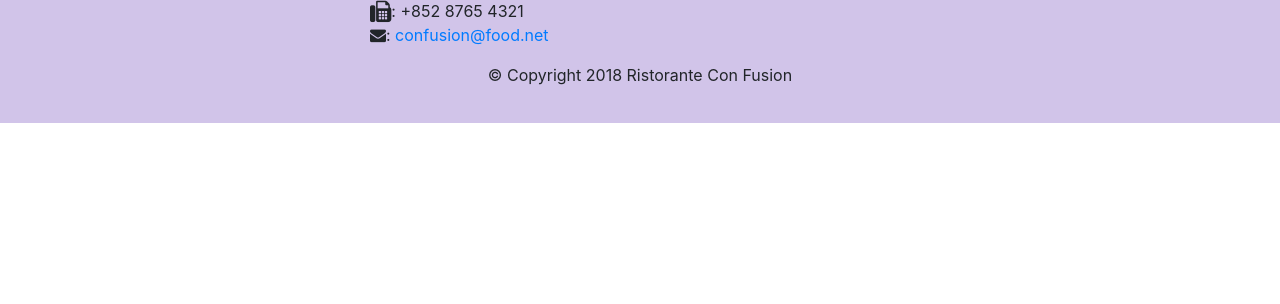
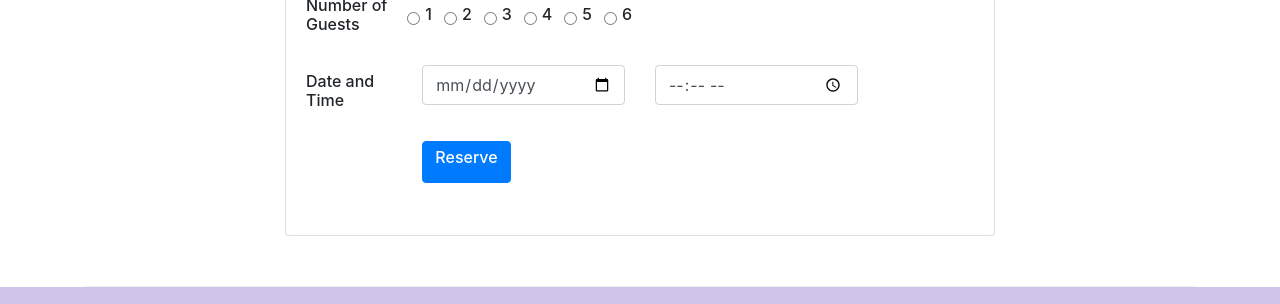
Before and after one commit to Naveen-Singh8783/restaurent, a website: page index.html in a window 1280 px wide. Shown: the part 1683-1987 px from the top of the page. Before the commit the page ends 1806 px from the top, so only its background shows below. Drawn offline with nearby package versions, Linux system fonts and the light colour scheme.

Commit message:
Assignment2

```diff
--- a/index.html
+++ b/index.html
@@ -24,10 +24,14 @@
             <a class="navbar-brand mr-auto" href="#"><img src="img/logo.png" height="30" width="41"></a>
             <div class="collapse navbar-collapse" id="Navbar">
                 <ul class="navbar-nav mr-auto">
-                        <li class="nav-item active"><a class="nav-link" href="#"><span class="fa fa-home fa-lg"></span> Home</a></li>
-                        <li class="nav-item"><a class="nav-link" href="./aboutus.html"><span class="fa fa-info fa-lg"></span> About</a></li>
-                        <li class="nav-item"><a class="nav-link" href="#"><span class="fa fa-list fa-lg"></span> Menu</a></li>
-                        <li class="nav-item"><a class="nav-link" href="./contactus.html"><span class="fa fa-address-card fa-lg"></span> Contact</a></li>
+                    <li class="nav-item active"><a class="nav-link" href="#"><span class="fa fa-home fa-lg"></span>
+                            Home</a></li>
+                    <li class="nav-item"><a class="nav-link" href="./aboutus.html"><span
+                                class="fa fa-info fa-lg"></span> About</a></li>
+                    <li class="nav-item"><a class="nav-link" href="#"><span class="fa fa-list fa-lg"></span> Menu</a>
+                    </li>
+                    <li class="nav-item"><a class="nav-link" href="./contactus.html"><span
+                                class="fa fa-address-card fa-lg"></span> Contact</a></li>
                 </ul>
             </div>
         </div>
@@ -38,10 +42,16 @@
             <div class="row row-header">
                 <div class="col-12 col-sm-6">
                     <h1>Ristorante con Fusion</h1>
-                    <p>We take inspiration from the World's best cuisines, and create a unique fusion experience. Our lipsmacking creations will tickle your culinary senses!</p>
+                    <p>We take inspiration from the World's best cuisines, and create a unique fusion experience. Our
+                        lipsmacking creations will tickle your culinary senses!</p>
                 </div>
-                <div class="col-12 col-sm align-self-center">
+                <div class="col-12 col-sm-3 align-self-center">
                     <img src="img/logo.png" class="img-fluid">
+                </div>
+                <div class="col-12 col-sm-3 align-self-center" class="btn-group" role="group">
+                    <a role="button" class="btn btn-warning text-dark btn-lg btn-block" href="#ReserveTable">
+                        <h5>Reserve Table</h5>
+                    </a>
                 </div>
             </div>
         </div>
@@ -56,8 +66,11 @@
                 <div class="media">
                     <img class="d-flex mr-3 img-thumbail align-self-center" src="img/uthappizza.png" alt="uthappizza">
                     <div class="media-body">
-                             <h2 class="mt-0">Uthappizza<span class="badge badge-danger">HOT</span><span class="badge badge-pill badge-secondary">$4.99</span></h2>
-                             <p class="d-none d-sm-block">A unique combination of Indian Uthappam (pancake) and Italian pizza, topped with Cerignola olives, ripe vine cherry tomatoes, Vidalia onion, Guntur chillies and Buffalo Paneer.</p>
+                        <h2 class="mt-0">Uthappizza &nbsp;<span class="badge badge-danger">HOT</span>
+                            <span class="badge badge-pill badge-secondary">$4.99</span></h2>
+                        <p class="d-none d-sm-block">A unique combination of Indian Uthappam (pancake) and Italian
+                            pizza, topped with Cerignola olives, ripe vine cherry tomatoes, Vidalia onion, Guntur
+                            chillies and Buffalo Paneer.</p>
                     </div>
                 </div>
             </div>
@@ -71,10 +84,13 @@
             <div class="col col-sm col-md">
                 <div class="media">
                     <div class="media-body">
-                            <h2 class="mt-0">Weekend Grand Buffet</h2>
-                            <p class="d-none d-sm-block">Featuring mouthwatering combinations with a choice of five different salads, six enticing appetizers, six main entrees and five choicest desserts. Free flowing bubbly and soft drinks. All for just $19.99 per person </p>
+                        <h2 class="mt-0">Weekend Grand Buffet &nbsp;<span class="badge badge-danger">New</span></h2>
+                        <p class="d-none d-sm-block">Featuring mouthwatering combinations with a choice of five
+                            different salads, six enticing appetizers, six main entrees and five choicest desserts. Free
+                            flowing bubbly and soft drinks. All for just $19.99 per person </p>
                     </div>
-                    <img class="d-flex ml-3 img-thumbail align-self-center" src="img/buffet.png" alt="Weekend Grand Buffet">
+                    <img class="d-flex ml-3 img-thumbail align-self-center" src="img/buffet.png"
+                        alt="Weekend Grand Buffet">
                 </div>
             </div>
         </div>
@@ -85,8 +101,8 @@
             </div>
             <div class="col col-sm order-sm-first col-md">
                 <div class="media">
-                            <img class="d-flex mr-3 img-thumbnail align-self-center"
-                                    src="img/alberto.png" alt="Alberto Somayya">
+                    <img class="d-flex mr-3 img-thumbnail align-self-center" src="img/alberto.png"
+                        alt="Alberto Somayya">
                     <div class="media-body">
                         <h2 class="mt-0">Alberto Somayya</h2>
                         <h4>Executive Chef</h4>
@@ -95,6 +111,86 @@
                             whos-who in the culinary world, he specializes in
                             creating mouthwatering Indo-Italian fusion experiences.
                         </p>
+                    </div>
+                </div>
+            </div>
+        </div>
+    </div>
+    <div class="container">
+        <div class="row row-content" id="ReserveTable">
+            <div class="col-12 col-sm-8 offset-sm-2 align-item-centre">
+                <div class="card">
+                    <div class="card-header bg-warning text-white">
+                        <h3>Reserve a Table</h3>
+                    </div>
+                    <div class="card-body">
+                        <form>
+                            <div class="form-group row">
+
+                                <label for="Numberofguest" class="col-12 col-md-2 col-form-label">
+                                    <h6>Number of Guests</h6>
+                                </label>
+                                <div class="form-check form-check-inline">
+                                    <input class="form-check-input" type="radio" id="inlineoption1" name="option">
+                                    <label class="form-check-label" for="inlineoption1">
+                                        <h6>1</h6>
+                                    </label>
+                                </div>
+                                <div class="form-check form-check-inline">
+                                    <input class="form-check-input" type="radio" id="inlineoption2" name="option">
+                                    <label class="form-check-label" for="inlineoption2">
+                                        <h6>2</h6>
+                                    </label>
+                                </div>
+                                <div class="form-check form-check-inline">
+                                    <input class="form-check-input" type="radio" id="inlineoption3" name="option">
+                                    <label class="form-check-label" for="inlineoption3">
+                                        <h6>3</h6>
+                                    </label>
+                                </div>
+                                <div class="form-check form-check-inline">
+                                    <input class="form-check-input" type="radio" id="inlineoption4" name="option">
+                                    <label class="form-check-label" for="inlineoption4">
+                                        <h6>4</h6>
+                                    </label>
+                                </div>
+                                <div class="form-check form-check-inline">
+                                    <input class="form-check-input" type="radio" id="inlineoption5" name="option">
+                                    <label class="form-check-label" for="inlineoption5">
+                                        <h6>5</h6>
+                                    </label>
+                                </div>
+                                <div class="form-check form-check-inline">
+                                    <input class="form-check-input" type="radio" id="inlineoption6" name="option">
+                                    <label class="form-check-label" for="inlineoption6">
+                                        <h6>6</h6>
+                                    </label>
+                                </div>
+                            </div>
+                            <div class="form-group row">
+                                <label for="DateTime" class="col-12 col-md-2 col-form-label">
+                                    <h6>Date and Time</h6>
+                                </label>
+                                <div class="col-5 col-md-4">
+                                    <input type="date" class="form-control" id="date" name="startdate"
+                                        placeholder="Date">
+                                </div>
+                                <div class="col-5 col-md-4">
+                                    <input type="time" class="form-control" id="time" name="starttime"
+                                        placeholder="Time">
+                                </div>
+                            </div>
+                            <div class="form-group row">
+                                <div class="offset-md-2 col-md-6">
+                                    <button type="submit" class="btn btn-primary">
+                                        <h6>Reserve</h6>
+                                    </button>
+                                </div>
+                            </div>
+                            <div class="form-group row"></div>
+
+                        </form>
+
                     </div>
                 </div>
             </div>
@@ -126,11 +222,16 @@
                 </div>
                 <div class="col-12 col-sm-4 align-self-center">
                     <div class="text-center">
-                        <a class="btn btn-social-icon btn-google" href="http://google.com/+"><i class="fa fa-google-plus fa-lg"></i></a>
-                        <a class="btn btn-social-icon btn-facebook" href="http://www.facebook.com/profile.php?id="><i class="fa fa-facebook fa-lg"></i></a>
-                        <a class="btn btn-social-icon btn-linkedin" href="http://www.linkedin.com/in/"><i class="fa fa-linkedin fa-lg"></i></a>
-                        <a class="btn btn-social-icon btn-twitter" href="http://twitter.com/"><i class="fa fa-twitter fa-lg"></i></a>
-                        <a class="btn btn-social-icon btn-google" href="http://youtube.com/"><i class="fa fa-youtube fa-lg"></i></a>
+                        <a class="btn btn-social-icon btn-google" href="http://google.com/+"><i
+                                class="fa fa-google-plus fa-lg"></i></a>
+                        <a class="btn btn-social-icon btn-facebook" href="http://www.facebook.com/profile.php?id="><i
+                                class="fa fa-facebook fa-lg"></i></a>
+                        <a class="btn btn-social-icon btn-linkedin" href="http://www.linkedin.com/in/"><i
+                                class="fa fa-linkedin fa-lg"></i></a>
+                        <a class="btn btn-social-icon btn-twitter" href="http://twitter.com/"><i
+                                class="fa fa-twitter fa-lg"></i></a>
+                        <a class="btn btn-social-icon btn-google" href="http://youtube.com/"><i
+                                class="fa fa-youtube fa-lg"></i></a>
                         <a class="btn btn-social-icon" href="mailto:"><i class="fa fa-envelope fa-lg"></i></a>
                     </div>
                 </div>
```
Lines whose indentation alone changed are shown as unchanged.
